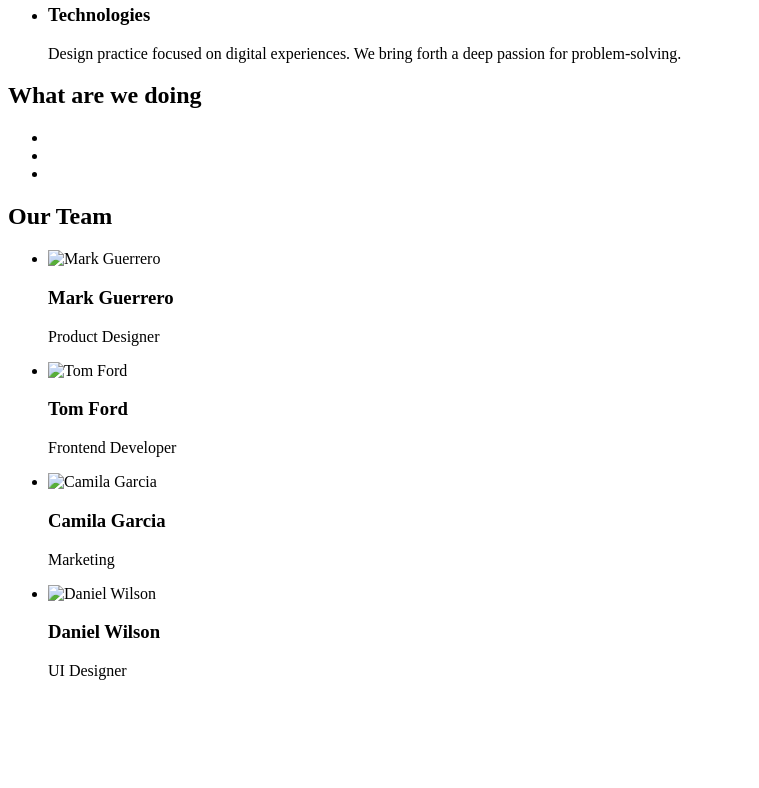
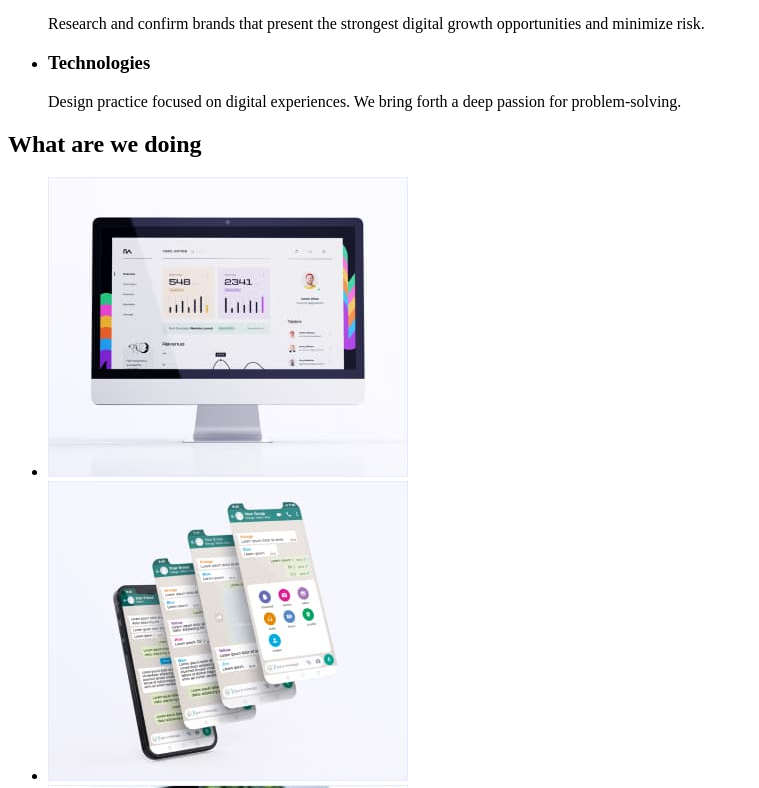
Before and after one commit to Sokilskill/goit-markup-hw-01, a plain HTML site: page index.html in a window 1280 px wide. Shown: the part 483-1271 px from the top of the page, without its empty margins (0-759 px from the left). Before the commit the page ends 1179 px from the top, so only its background shows below. Drawn offline with Linux system fonts and the light colour scheme.

Commit message:
start write html

```diff
--- a/index.html
+++ b/index.html
@@ -4,13 +4,13 @@
     <meta charset="UTF-8" />
     <meta http-equiv="X-UA-Compatible" content="IE=edge" />
     <meta name="viewport" content="width=device-width, initial-scale=1.0" />
-    <title>WebStudio</title>
+    <title>Студія</title>
   </head>
   <body>
     <header>
-      <!-- навігація  -->
+      <!-- головна навігація сайту -->
       <nav>
-        <a href="./index.html"> WEBSTUDIO </a>
+        <a href="./index.html"><span>WEB</span>STUDIO</a>
         <ul>
           <li>
             <a href="">Studio</a>
@@ -39,7 +39,8 @@
 
       <!-- Section 1  -->
       <section>
-        <!-- додати h2 назву секції  рекомендація Репети -->
+        <!-- h2 прихований заголовок / назва секції, рекомендація Репети -->
+        <h2>Our advantages</h2>
         <ul>
           <li>
             <h3>Strategy</h3>
@@ -76,9 +77,30 @@
       <section>
         <h2>What are we doing</h2>
         <ul>
-          <li><img src="" alt="" /></li>
-          <li><img src="" alt="" /></li>
-          <li><img src="" alt="" /></li>
+          <li>
+            <img
+              src="./images/img-1.jpg"
+              alt="monitor screen"
+              width="360"
+              height="300"
+            />
+          </li>
+          <li>
+            <img
+              src="./images/img-2.jpg"
+              alt="mobile phone screen"
+              width="360"
+              height="300"
+            />
+          </li>
+          <li>
+            <img
+              src="./images/img-3.jpg"
+              alt="laptop and mobile sreen"
+              width="360"
+              height="300"
+            />
+          </li>
         </ul>
       </section>
 
@@ -87,22 +109,42 @@
         <h2>Our Team</h2>
         <ul>
           <li>
-            <img src="" alt="Mark Guerrero" />
+            <img
+              src="./images/mark-guerrero.jpg"
+              alt="Mark Guerrero"
+              width="264"
+              height="260"
+            />
             <h3>Mark Guerrero</h3>
             <p>Product Designer</p>
           </li>
           <li>
-            <img src="" alt="Tom Ford" />
+            <img
+              src="./images/tom-ford.jpg"
+              alt="Tom Ford"
+              width="264"
+              height="260"
+            />
             <h3>Tom Ford</h3>
             <p>Frontend Developer</p>
           </li>
           <li>
-            <img src="" alt="Camila Garcia" />
+            <img
+              src="./images/camila-garcia.jpg"
+              alt="Camila Garcia"
+              width="264"
+              height="260"
+            />
             <h3>Camila Garcia</h3>
             <p>Marketing</p>
           </li>
           <li>
-            <img src="" alt="Daniel Wilson" />
+            <img
+              src="./images/daniel-wilson.jpg"
+              alt="Daniel Wilson"
+              width="264"
+              height="260"
+            />
             <h3>Daniel Wilson</h3>
             <p>UI Designer</p>
           </li>
@@ -110,6 +152,12 @@
       </section>
     </main>
 
-    <footer></footer>
+    <footer>
+      <a href="./index.html"><span>WEB</span>STUDIO</a>
+      <p>
+        Increase the flow of customers and sales for your business with digital
+        marketing & growth solutions.
+      </p>
+    </footer>
   </body>
 </html>
```
Also changed, not shown: images/camila-garcia.jpg (added), images/daniel-wilson.jpg (added), images/img-1.jpg (added), images/img-2.jpg (added), images/img-3.jpg (added), images/mark-guerrero.jpg (added), images/tom-ford.jpg (added).
